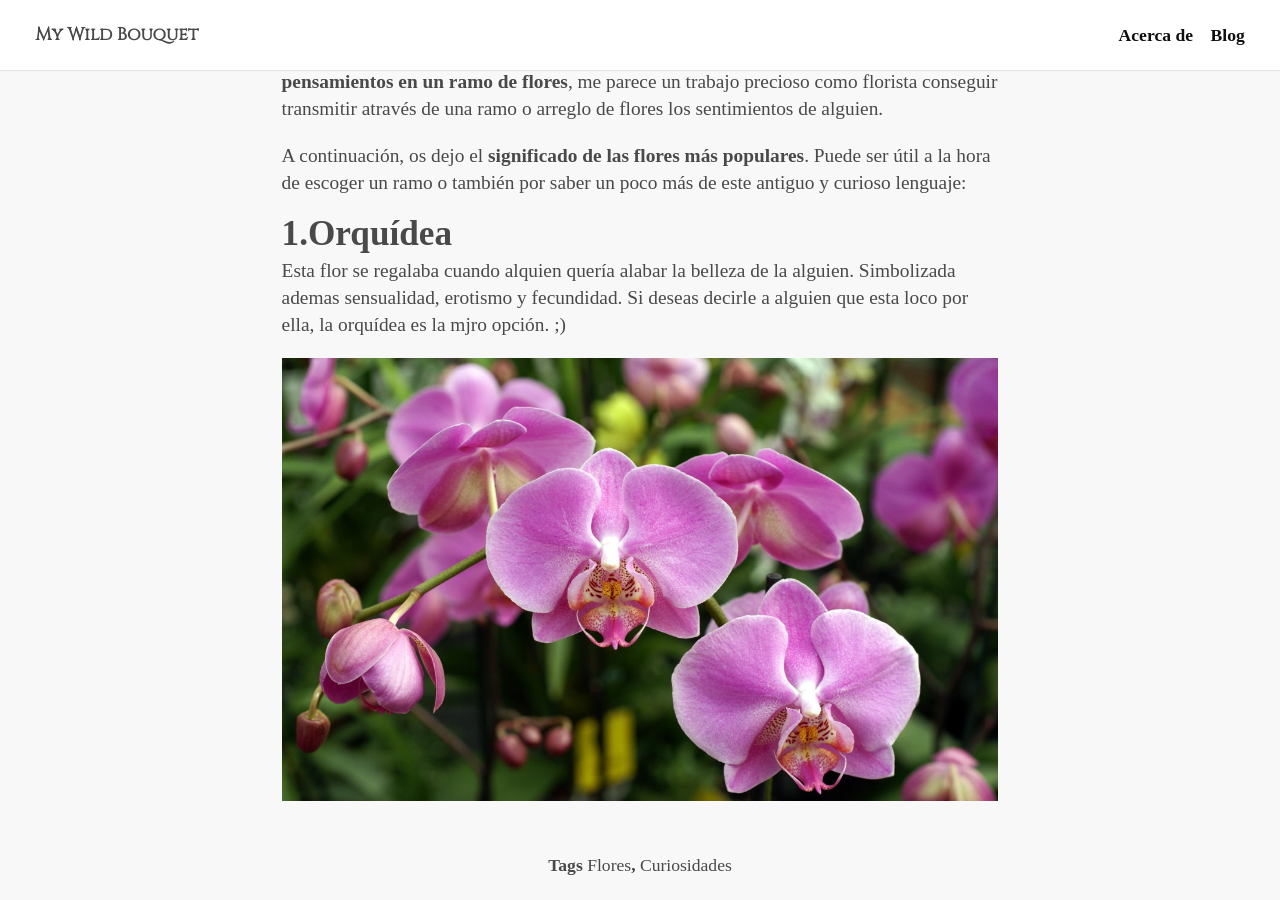
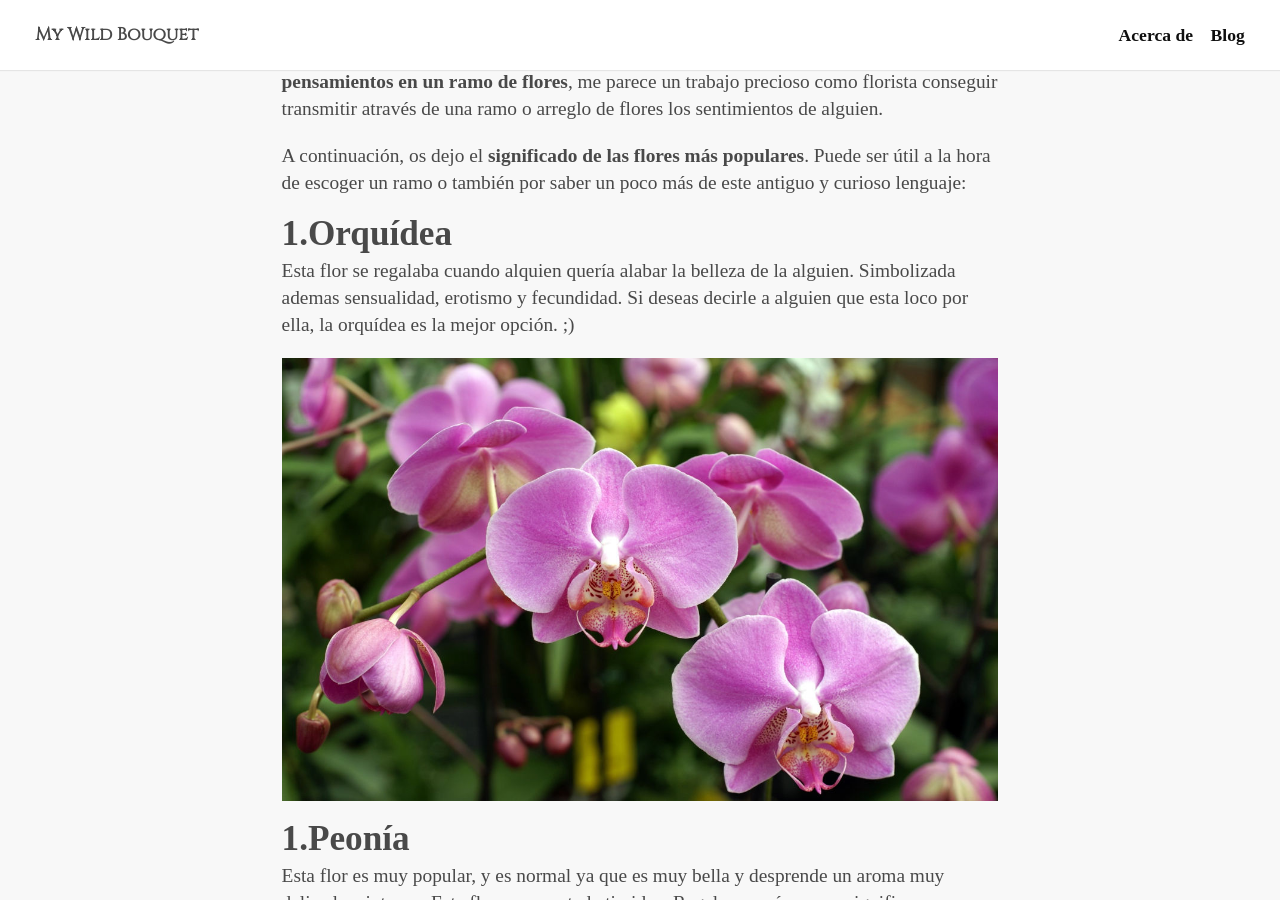
Before and after one commit to keyvanakbary/ramosilvestre.com, a Jekyll site: the page built from src/_posts/2018-01-20-El-significado-de-las-flores.md, in a window 1280 px wide and 900 px high, scrolled down 1868 px. Built offline with Jekyll 4.4.1, drawn with Linux system fonts in a browser that asks for light colours; some web fonts are replaced; some of the changed text lies outside the part shown.

Commit message:
Update 2018-01-20-El-significado-de-las-flores.md

```diff
--- a/src/_posts/2018-01-20-El-significado-de-las-flores.md
+++ b/src/_posts/2018-01-20-El-significado-de-las-flores.md
@@ -22,6 +22,13 @@ A continuación, os dejo el **significado de las flores más populares**. Puede
 
 ### 1.Orquídea
 
-Esta flor se regalaba cuando alquien quería alabar la belleza de la alguien. Simbolizada ademas sensualidad, erotismo y fecundidad. Si deseas decirle a alguien que esta loco por ella, la orquídea es la mjro opción. ;)
+Esta flor se regalaba cuando alquien quería alabar la belleza de la alguien. Simbolizada ademas sensualidad, erotismo y fecundidad. Si deseas decirle a alguien que esta loco por ella, la orquídea es la mejor opción. ;)
 
 ![El significado de las flores](/assets/images/posts/orquidea.jpg)
+
+
+### 1.Peonía
+
+Esta flor es muy popular, y es normal ya que es muy bella y desprende un aroma muy delicado e intenso. Esta flor representa la timidez. Regalar peonías rosas significa querer decirle a alguien que tienes sentimientos especiales hacia él pero eres demasiado tímido de expresarlos. Si te gustan las peonías blancas (como a mí, por su maravilloso aroma) significan amistad y que valoras a esa persona.
+
+![El significado de las flores](/assets/images/posts/peonia.jpg)
```
